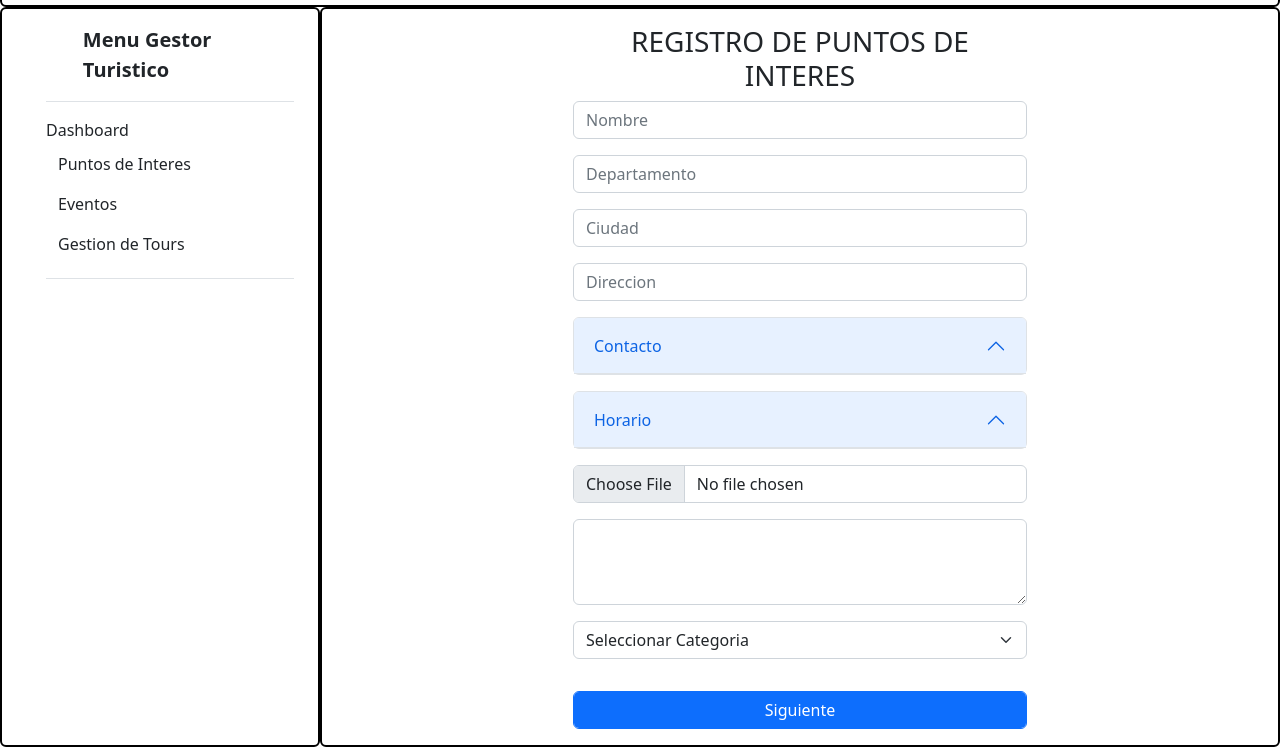
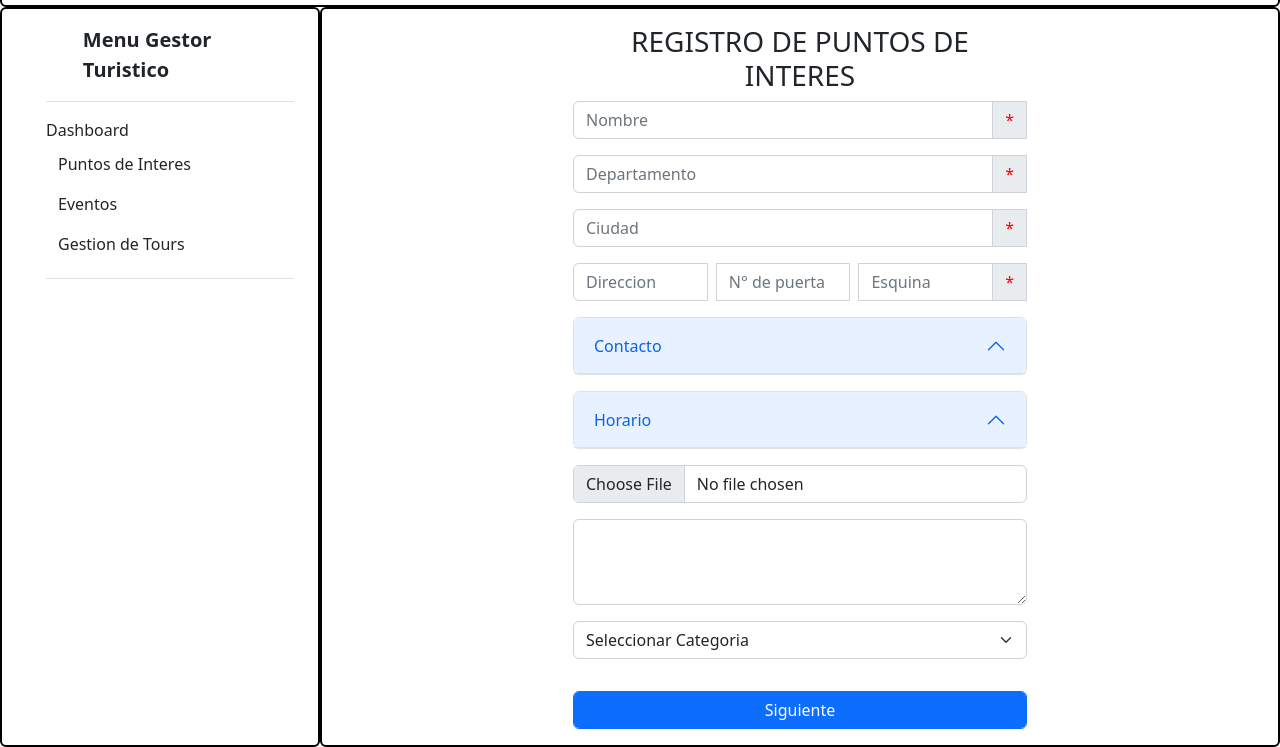
Before and after one commit to marrz-uy/backoffice-front, a website: page Modulos/PuntosDeInteres/PuntosInteresAlta.html in a window 1280 px wide. Shown: the part 64-811 px from the top of the page. Drawn offline with nearby package versions, Linux system fonts and the light colour scheme.

Commit message:
Asterisco

```diff
--- a/Modulos/PuntosDeInteres/PuntosInteresAlta.html
+++ b/Modulos/PuntosDeInteres/PuntosInteresAlta.html
@@ -77,29 +77,36 @@
                     <div class="col-sm-6 mt-3">
                         <form id="FormularioPuntoDeInteres" action="" method="POST">
                             <h3 class="text-center">REGISTRO DE PUNTOS DE INTERES</h3>
-                            <div class="mb-3">
+
+                            <div class="input-group mb-3">
                                 <input type="text" class="form-control" id="NombrePuntoDeInteres" name="NombrePuntoDeInteres"  placeholder="Nombre" required>
+                                <span style="color:red;" class="input-group-text" id="basic-addon1">*</span>
                                 <div id="campoRequerido0" class="ms-2 invalid-feedback">
-                                         El campo es requerido
+                                         El campo es obligatorio
                                 </div>
                             </div>
 
-                            <div class="mb-3">
+                            <div class="input-group mb-3">
                                 <input type="text" class="form-control" id="DepartamentoPuntoDeInteres" name="DepartamentoPuntoDeInteres" placeholder="Departamento" required>
+                                <span style="color:red;" class="input-group-text" id="basic-addon1">*</span>
                                 <div id="campoRequerido1" class="ms-2 invalid-feedback">
-                                    El campo es requerido
+                                    El campo es obligatorio
                            </div>
                             </div>
-                            <div class="mb-3">
+                            <div class="input-group mb-3">
                                 <input type="text" class="form-control" id="CiudadPuntoDeInteres" name="CiudadPuntoDeInteres" placeholder="Ciudad" required>
+                                <span style="color:red;" class="input-group-text" id="basic-addon1">*</span>
                                 <div id="campoRequerido2" class="ms-2 invalid-feedback">
-                                    El campo es requerido
+                                    El campo es obligatorio
                                 </div>
                             </div>
-                            <div class="mb-3">
+                            <div class="input-group mb-3">
                                 <input type="text" class="form-control" id="DireccionPuntoDeInteres" name="DireccionPuntoDeInteres" placeholder="Direccion" required>
+                                <input type="text" class="form-control ms-2" id="DireccionPuntoDeInteres" name="DireccionPuntoDeInteres" placeholder="N° de puerta" required>
+                                <input type="text" class="form-control ms-2" id="DireccionPuntoDeInteres" name="DireccionPuntoDeInteres" placeholder="Esquina" required>
+                                <span style="color:red;" class="input-group-text" id="basic-addon1">*</span>
                                 <div id="campoRequerido3" class="ms-2 invalid-feedback">
-                                    El campo es requerido
+                                    El campo es obligatorio
                            </div>
                             </div>
 
```
Also changed, not shown: Modulos/PuntosDeInteres/PuntosInteresShow.html (+1 -1 lines).
